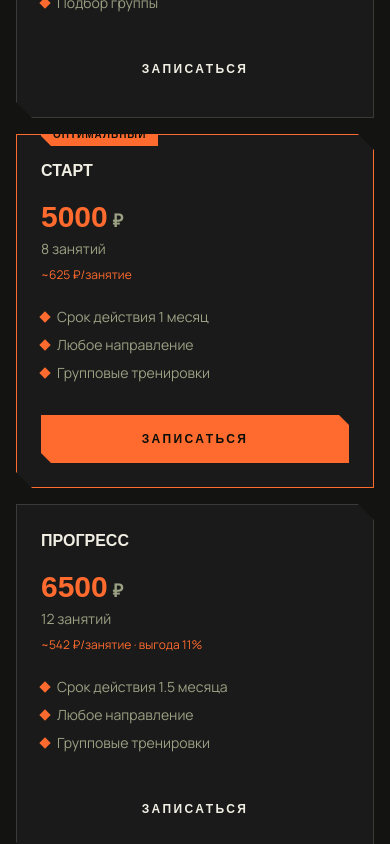
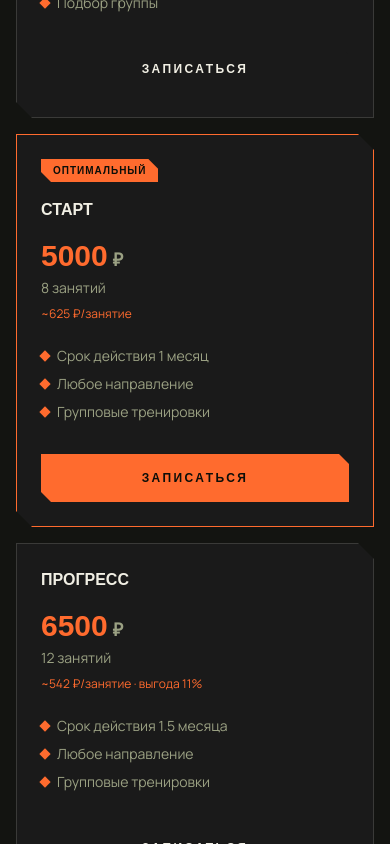
Before and after one commit to CONCLAVER/FB, a Next.js app: page / in a window 390 px wide. Shown: the part 3760-4604 px from the top of the page. Built offline with nearby package versions, Linux system fonts and the light colour scheme; a web font is replaced by a local one.

Commit message:
Хэдер на xl, Цены вместо Абонементы, бейдж Оптимальный в потоке

```diff
--- a/src/components/Header.tsx
+++ b/src/components/Header.tsx
@@ -35,7 +35,7 @@ export const Header = () => {
         </a>
 
         <nav
-          className="hidden items-center gap-7 lg:flex"
+          className="hidden items-center gap-5 xl:flex"
           aria-label="Основная навигация"
         >
           {NAV.map((item) => (
@@ -45,7 +45,7 @@ export const Header = () => {
           ))}
         </nav>
 
-        <div className="hidden items-center gap-5 lg:flex">
+        <div className="hidden items-center gap-5 xl:flex">
           <a
             href={CLUB.phoneHref}
             className="text-sm font-bold tracking-wide transition-colors hover:text-flame"
@@ -59,7 +59,7 @@ export const Header = () => {
 
         <button
           type="button"
-          className="clip-cut-sm inline-flex h-9 w-9 items-center justify-center border border-bone/15 bg-ink text-flame lg:hidden"
+          className="clip-cut-sm inline-flex h-9 w-9 items-center justify-center border border-bone/15 bg-ink text-flame xl:hidden"
           onClick={() => setOpen(!open)}
           aria-label={open ? "Закрыть меню" : "Открыть меню"}
           aria-expanded={open}
@@ -70,7 +70,7 @@ export const Header = () => {
 
       {open && (
         <nav
-          className="flex flex-col gap-4 border-t border-bone/10 bg-ink px-4 py-6 lg:hidden"
+          className="flex flex-col gap-4 border-t border-bone/10 bg-ink px-4 py-6 xl:hidden"
           aria-label="Мобильная навигация"
         >
           {NAV.map((item) => (
--- a/src/components/Pricing.tsx
+++ b/src/components/Pricing.tsx
@@ -16,14 +16,14 @@ export const Pricing = () => {
           {PRICING.map((p) => (
             <article
               key={p.title}
-              className={`clip-cut relative flex flex-col border bg-moss p-6 transition-all duration-300 hover:-translate-y-1 md:p-8 ${
+              className={`clip-cut flex flex-col border bg-moss p-6 transition-all duration-300 hover:-translate-y-1 md:p-8 ${
                 p.featured
                   ? "border-flame"
                   : "border-bone/15"
               }`}
             >
               {p.featured && (
-                <span className="clip-cut-sm absolute -top-3 left-6 bg-flame px-3 py-1 font-display text-[10px] font-bold uppercase tracking-widest text-ink">
+                <span className="clip-cut-sm mb-4 self-start bg-flame px-3 py-1 font-display text-[10px] font-bold uppercase tracking-widest text-ink">
                   Оптимальный
                 </span>
               )}
--- a/src/data/club.ts
+++ b/src/data/club.ts
@@ -15,7 +15,7 @@ export const NAV = [
   { href: "#about", label: "О клубе" },
   { href: "#directions", label: "Направления" },
   { href: "#schedule", label: "Расписание" },
-  { href: "#pricing", label: "Абонементы" },
+  { href: "#pricing", label: "Цены" },
   { href: "#trainer", label: "Тренер" },
   { href: "#contacts", label: "Контакты" },
 ] as const;
```
